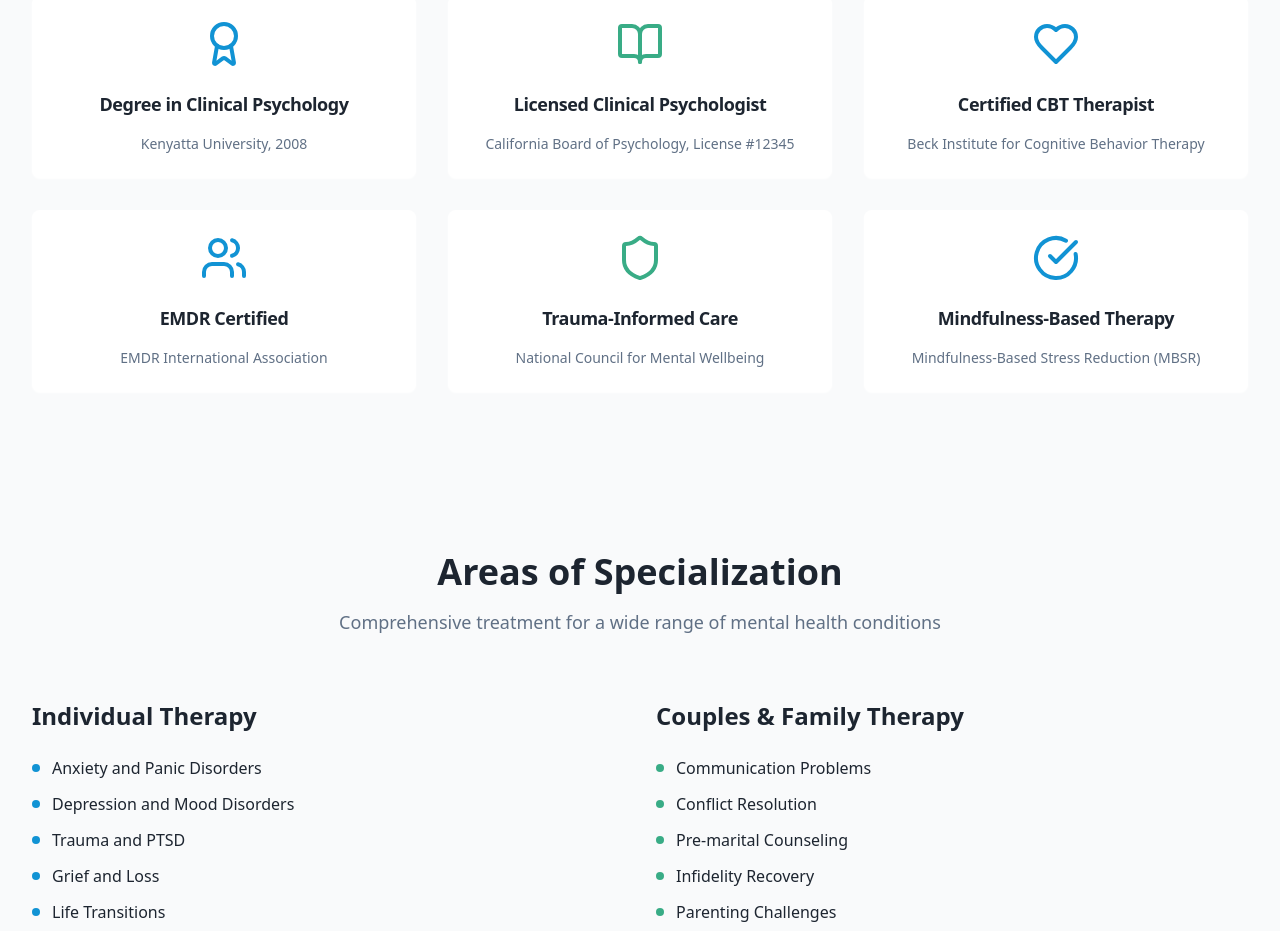
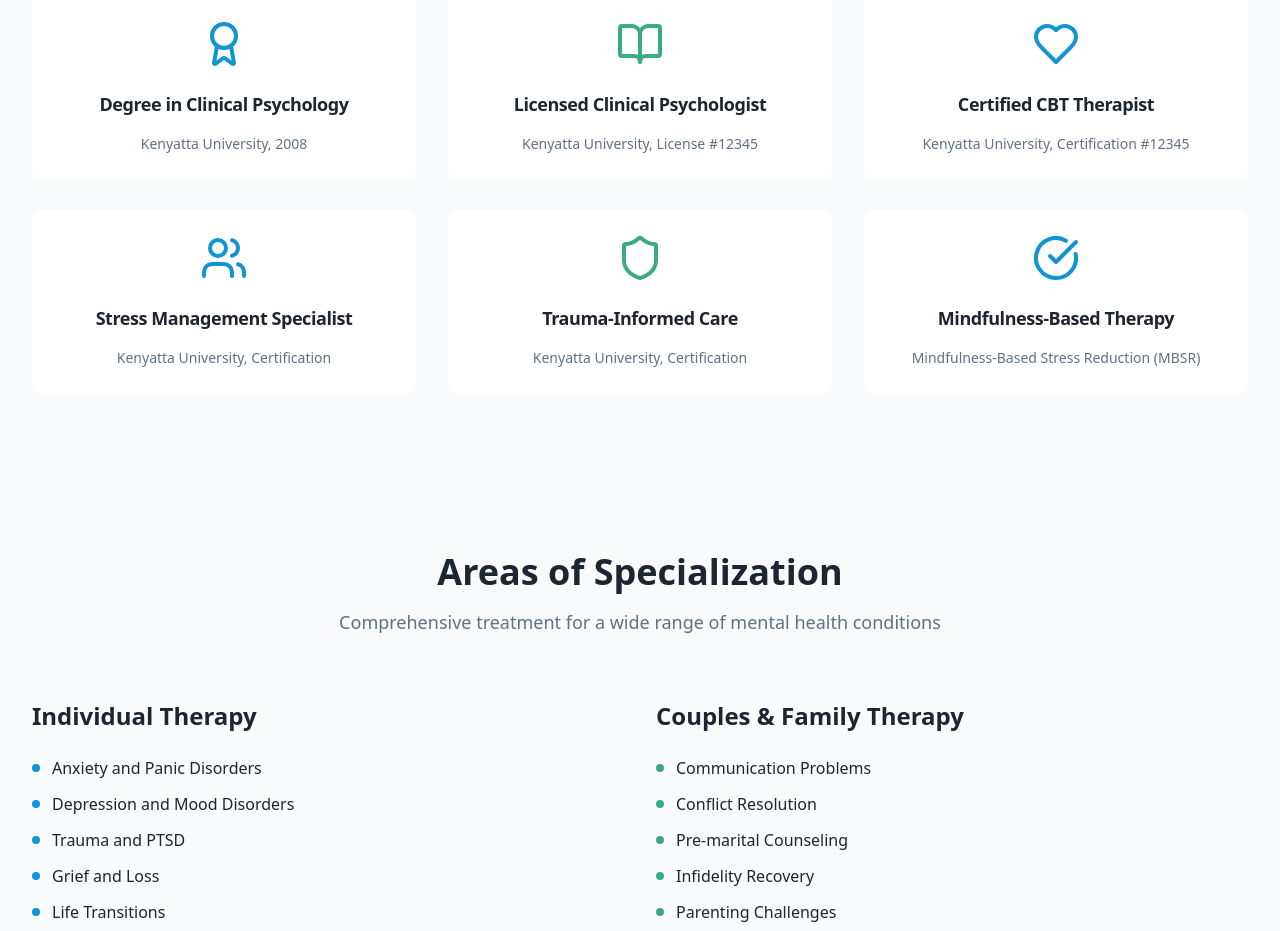
Before and after one commit to kiganyamburu/compassionate-wellbeing-site, a React (Vite) app: page /about in a window 1280 px wide. Shown: the part 1380-2311 px from the top of the page. Built offline with nearby package versions, Linux system fonts and the light colour scheme.

Commit message:
fix(about):working on the education bg

```diff
--- a/src/pages/About.tsx
+++ b/src/pages/About.tsx
@@ -96,25 +96,25 @@ const About = () => {
               {
                 icon: BookOpen,
                 title: "Licensed Clinical Psychologist",
-                description: "California Board of Psychology, License #12345",
+                description: "Kenyatta University, License #12345",
                 color: "text-healing-green",
               },
               {
                 icon: Heart,
                 title: "Certified CBT Therapist",
-                description: "Beck Institute for Cognitive Behavior Therapy",
+                description: "Kenyatta University, Certification #12345",
                 color: "text-primary",
               },
               {
                 icon: Users,
-                title: "EMDR Certified",
-                description: "EMDR International Association",
+                title: "Stress Management Specialist",
+                description: "Kenyatta University, Certification",
                 color: "text-healing-blue",
               },
               {
                 icon: Shield,
                 title: "Trauma-Informed Care",
-                description: "National Council for Mental Wellbeing",
+                description: "Kenyatta University, Certification",
                 color: "text-healing-green",
               },
               {
--- a/src/pages/Location.tsx
+++ b/src/pages/Location.tsx
@@ -14,7 +14,7 @@ const Location = () => {
               Visit Our Practice
             </h1>
             <p className="text-xl text-muted-foreground max-w-3xl mx-auto animate-slide-in-left">
-              Located in the heart of San Francisco, our practice offers a peaceful,
+              Located in the heart of Nairobi, our practice offers a peaceful,
               accessible environment for your therapy sessions.
             </p>
           </div>
@@ -52,7 +52,7 @@ const Location = () => {
                       <p className="text-muted-foreground">
                         123 Wellness Street<br />
                         Suite 200<br />
-                        San Francisco, CA 94105
+                        Nairobi 94105
                       </p>
                     </div>
                   </div>
@@ -60,7 +60,7 @@ const Location = () => {
                     <Phone className="w-5 h-5 text-healing-blue" />
                     <div>
                       <h3 className="font-semibold text-foreground">Phone</h3>
-                      <p className="text-muted-foreground">(555) 123-4567</p>
+                      <p className="text-muted-foreground">+254 792427737</p>
                     </div>
                   </div>
                   <div className="flex items-center space-x-3">
@@ -274,7 +274,7 @@ const Location = () => {
               <Link to="/contact">Book Appointment</Link>
             </Button>
             <Button variant="outline" size="lg" className="bg-white/10 border-white/30 text-white hover:bg-white/20">
-              Call (555) 123-4567
+              Call +254 792427737
             </Button>
           </div>
         </div>
```
